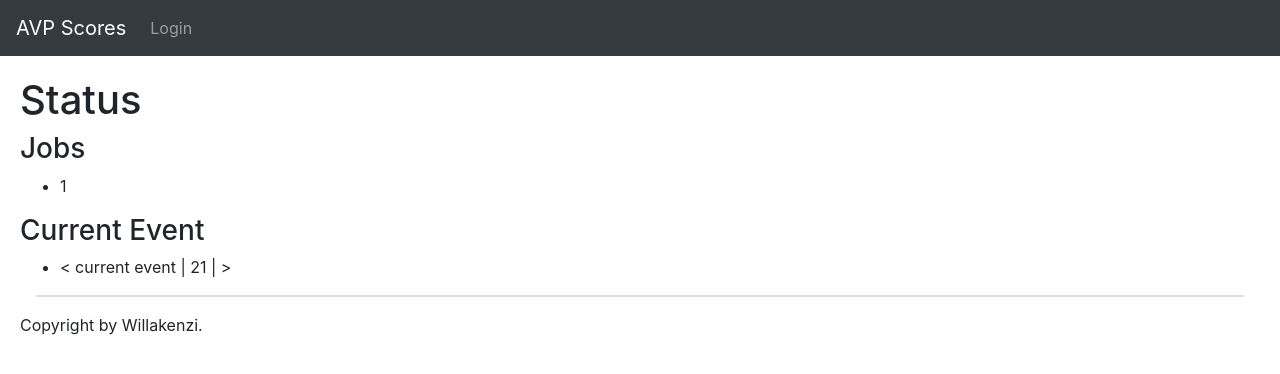
After one commit to berolso/avpscore, a Flask app: template templates/status.html in a window 1280 px wide. The commit adds this page. Shown: the top 374 px of the page. Run offline with Flask 2, Linux system fonts and the light colour scheme; data comes from the database, SQL or seed files in the repository; tables that the repository leaves empty hold one stand-in row (values such as "Sample post"); the template is opened without the code that fills it: values that come from a table or form of the project are taken from there, most other values are stand-ins (such as "Sample title", 1, 10 or a date in 2020); some libraries are stand-ins or nearby versions.

Commit message:
add status page, fix event.status to show not yet scheduled

```diff
--- a/app.py
+++ b/app.py
@@ -23,7 +23,7 @@
 debug = DebugToolbarExtension(app)
 
 # instantiate EventTracker
-EventTracker.instantiate(21,'not_scheduled')
+EventTracker.instantiate(21,'')
 
 # start weekly poll
 weekly_poll()
@@ -157,6 +157,16 @@
 
     return redirect("/login")
 
+@app.route("/status")
+def status():
+  """display EventTracker status"""
+  jobs = run_poll.get_jobs()
+  event = EventTracker.query.get(1)
+  print(run_poll.get_jobs())
+
+  return render_template("/status.html", jobs=jobs, event=event)
+
+
 @app.route("/1")
 def test_runtime_1():
   """Homepage."""
--- a/models.py
+++ b/models.py
@@ -214,6 +214,7 @@
       # importing from polling causes a circular imports error
       # run_poll.remove_job('in_progress')
       # print('-------- job just removed --------')
+      self.status = 'not yet scheduled'
       return 1
 
     # set status to finished and increment event_id
--- /dev/null
+++ b/templates/status.html
@@ -0,0 +1,21 @@
+{% extends 'base.html' %}{% block title %}Status{% endblock %} {% block content
+%}
+
+<h1>Status</h1>
+
+<!-- <a href="/users/{{jobs.phone}}/update">Update Info</a> -->
+<h3>Jobs</h3>
+<ul>
+  {%for job in jobs%}
+    <li>{{job.id}}</li>
+  {%endfor%}
+</ul>
+<h3>Current Event</h3>
+<ul>
+  <li>{{event}}</li>
+</ul>
+<form>
+
+</form>
+<div class="card m-3"></div>
+{% endblock %}
--- a/templates/user.html
+++ b/templates/user.html
@@ -1,4 +1,4 @@
-{% extends 'base.html' %}{% block title %}{{user.username}}{% endblock %} {%
+{% extends 'base.html' %}{% block title %}{{user.phone}}{% endblock %} {%
 block content %}
 
 <h1>{{user.full_name}}</h1>
```
